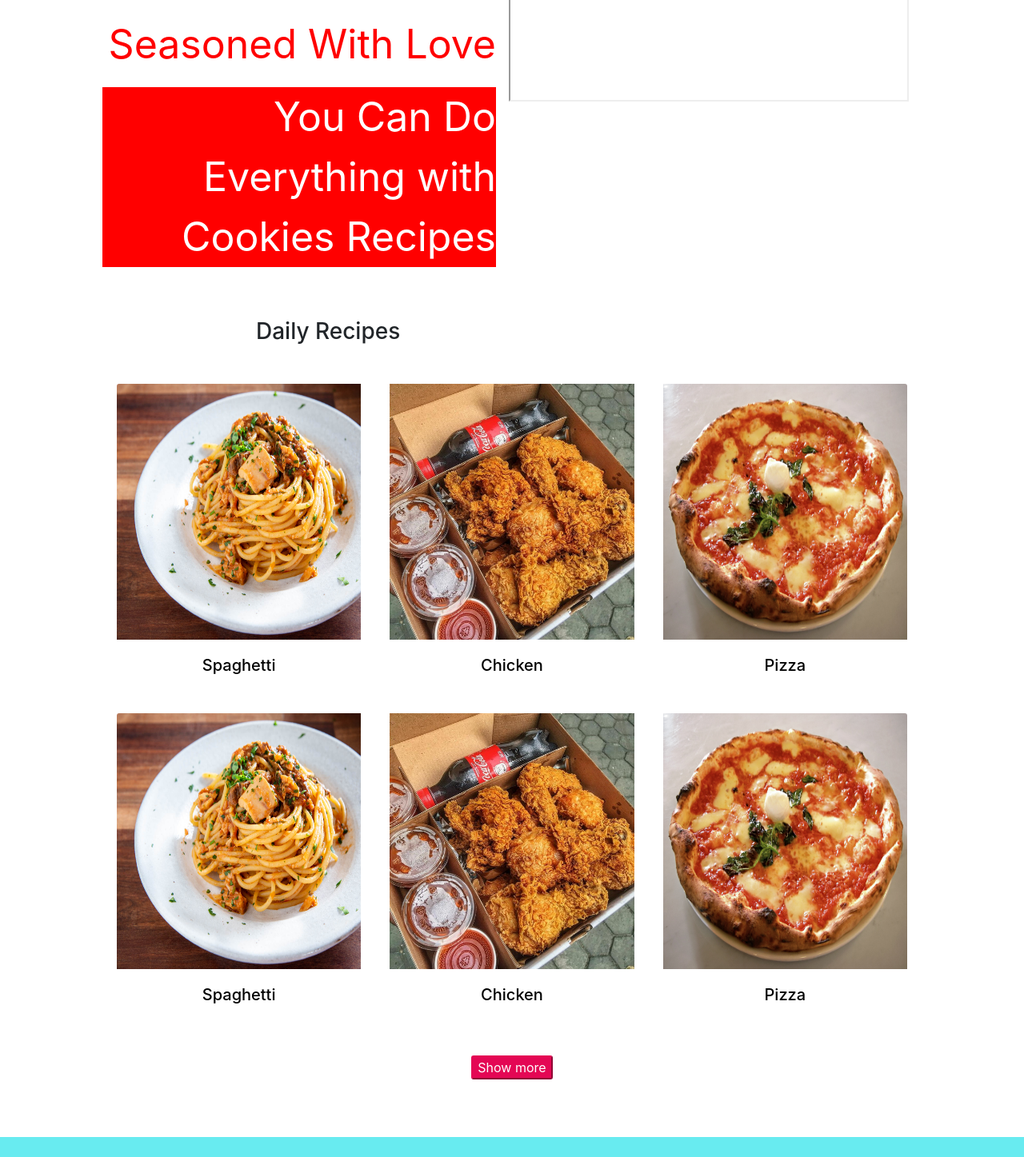
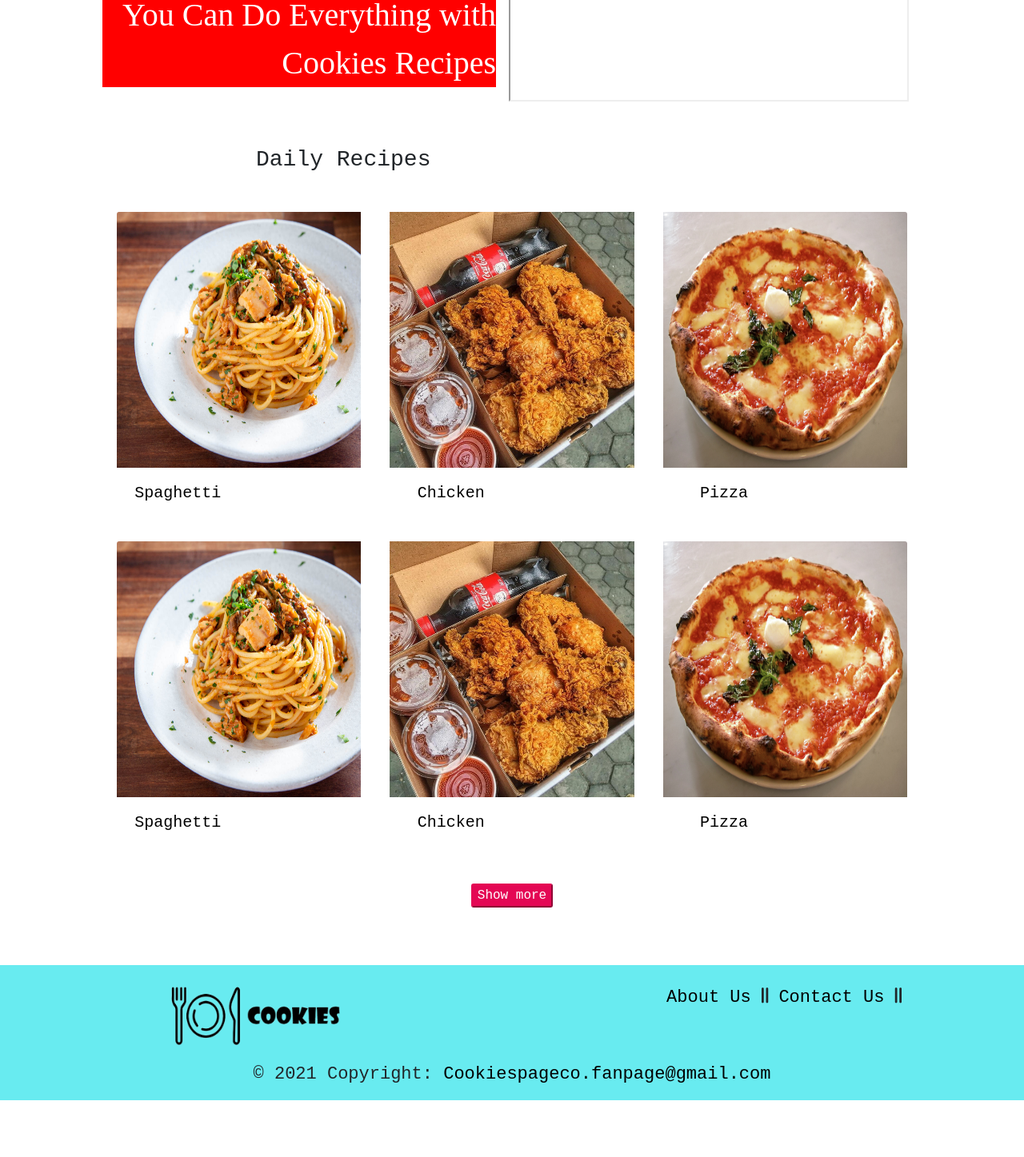
Before and after one commit to hungzz99/Cooking, a React (Create React App) app: page /daily-recipes in a window 1280 px wide. Shown: the part 359-1806 px from the top of the page at 80% size. After the commit the page ends 1735 px from the top, so only its background shows below. Built offline with nearby package versions, Linux system fonts and the light colour scheme.

Commit message:
'aboutus'

```diff
--- a/src/App.js
+++ b/src/App.js
@@ -9,6 +9,7 @@ import ContactUs from './components/ContactUs/ContactUs';
 import Login from './Login/Login';
 import Signup from './Login/Signup';
 import Details from './components/Details/Details';
+import OccasionsRecipes from './components/OccasionsRecipes/OccasionsRecipes';
 function App() {
 
   return (
@@ -18,6 +19,7 @@ function App() {
         <Route  path="/healthy-recipes" component={HealthyRecipes} />
         <Route  path="/easy-recipes" component={EasyRecipes} />
         <Route  path="/daily-recipes" component={DailyRecipes} />
+        <Route  path="/occasions-recipes" component={OccasionsRecipes} />
         <Route  path="/about-us" component={AboutUs} />
         <Route  path="/contact-us" component={ContactUs} />
         <Route  path="/login" component={Login} />
--- a/src/components/AboutUs/AboutUs.css
+++ b/src/components/AboutUs/AboutUs.css
@@ -0,0 +1,11 @@
+.AboutUs{
+    margin-top: 7rem;
+    text-align: center;
+    display: flex;
+    justify-content: center;
+    flex-direction: row;
+}
+/* MDB */
+.card-body {
+    width: 50%!important;
+}
--- a/src/components/ContactUs/ContactUs.js
+++ b/src/components/ContactUs/ContactUs.js
@@ -22,7 +22,7 @@ class ContactUs extends Component {
                                         </div>
 
                                         <h5 className="mt-2">
-                                            <MDBIcon icon="map-marker-alt" /> Detech Building, Ton That Thuyet Street, Nam Tu Liem District, Ha Noi City, Viet Nam.
+                                            <MDBIcon icon="map-marker-alt" /> Detech Tower, 8 Ton That Thuyet Street, Nam Tu Liem District, Ha Noi City, Viet Nam.
                                         </h5>
                                         <h5 className="mt-2">
                                             <MDBIcon icon="envelope " /> Cookiespageco.fanpage@gmail.com
--- a/src/components/Details/Details.css
+++ b/src/components/Details/Details.css
@@ -37,7 +37,7 @@
     background-color: #ffffff!important;
 }
 .media-body {
-    font-family:inherit;
+    font-family:Andale Mono, monospace;
     position: sticky;
     text-align: right;
     color: red!important;
@@ -52,7 +52,7 @@
     margin-bottom: 1rem;
 }
 .media-body {
-    font-family:inherit;
+    font-family:Andale Mono, monospace;
     position: sticky;
     text-align: right;
     color: red!important;
--- a/src/components/Details/Details.js
+++ b/src/components/Details/Details.js
@@ -21,7 +21,7 @@ class Details extends Component {
                                     <div className="header-details">
                                         <div className="input-group-prepend">
                                             <div className="input-group-text">
-                                                <MDBIcon fab icon="facebook-square" />
+                                            <MDBIcon fab icon="facebook-f" />
                                             </div>
                                         </div>
                                         <div className="input-group-text" action="/like">
@@ -67,11 +67,7 @@ class Details extends Component {
                                                     <MDBIcon far icon="comment" />
                                                 </div>
                                                 <var> Comments</var>
-
                                             </div>
-                                            {/* <div>
-                                                <Comments />
-                                            </div> */}
                                             <div className="col-auto">
                                                 <label className="sr-only" for="inlineFormInputGroup">Comments</label>
                                                 <div className="input-group mb-2">
--- a/src/components/Footer/Footer.css
+++ b/src/components/Footer/Footer.css
@@ -1,3 +1,8 @@
+/* MDB */
+.page-footer {
+    bottom: 0;
+    width: 100%;
+}
 .page-footer a{
     color: black!important;
     font-size:22px!important;
--- a/src/components/Footer/Footer.js
+++ b/src/components/Footer/Footer.js
@@ -6,7 +6,7 @@ class Footer extends Component {
     render() {
         const bgColor1 = { backgroundColor: '#68EBF0' }
         return (
-            <div>
+            <div className="Footer">
                 <MDBFooter style={bgColor1} color="white" className="font-small pt-4 mt-4">
                     <MDBContainer fluid className="text-right text-md-center">
                         <MDBRow>
--- a/src/components/Header/Header.js
+++ b/src/components/Header/Header.js
@@ -45,6 +45,8 @@ class Header extends Component {
                                             <MDBDropdownItem href="/easy-recipes">Easy Recipes</MDBDropdownItem>
                                             <hr/>
                                             <MDBDropdownItem href="/daily-recipes">Daily Recipes</MDBDropdownItem>
+                                            <hr/>
+                                            <MDBDropdownItem href="/occasions-recipes">Occasions Recipes</MDBDropdownItem>
                                         </MDBDropdownMenu>
                                     </MDBDropdown>
                                     <MDBNavItem >
--- /dev/null
+++ b/src/components/OccasionsRecipes/OccasionsRecipes.css
@@ -0,0 +1,62 @@
+.back-ground3 {
+    background-color: white;
+}
+.easy-recipes {
+    margin-top: 7rem;
+    align-items: center;
+    margin-right: 10%;
+    margin-left: 10%;
+}
+
+.media-body {
+    font-family: 'Times New Roman', Times, serif;
+    position: sticky;
+    text-align: right;
+    color: red!important;
+    margin-right: 1rem;
+    font-size: 40px!important;
+}
+
+.highlight {
+    color: white !important;
+    background-color: red !important;
+    font-size: 40px!important;
+}
+.media-title {
+    margin-top: 3rem;
+}
+.media-title-h3 {
+    margin-top: 1rem!important;
+}
+.card-img-top{
+    height: 20rem!important;
+    transition: transform 300ms;
+}
+.card-img-top:hover{
+    transform: translateY(-6px);
+}
+.card {
+    margin-left: 2px!important;
+    margin-right: 2px!important;
+    border: none!important;
+    align-items: center;
+}
+.card-title {
+    color: black;
+    font-family: inherit;
+}
+.button-show {
+    /* border: solid 1px; */
+    border-radius: 3px;
+    background-color: #e40754;
+    border-color: #e40754;
+    font-size: 1rem;
+    color: white;
+    font-family: inherit;
+}
+.video {
+    width: 500px;
+    height: 350px;
+    position: relative;
+    margin-right: 1rem;
+}
--- /dev/null
+++ b/src/components/OccasionsRecipes/OccasionsRecipes.js
@@ -0,0 +1,118 @@
+import React, { Component } from 'react'
+import './OccasionsRecipes.css';
+import Header from '../Header/Header';
+import Footer from '../Footer/Footer';
+import chicken from '../../Pictures/chicken.jpg';
+import pizza from '../../Pictures/pizza.jpg';
+import spaghetti from '../../Pictures/spagheti.jpg';
+import EasyVideo from '../../Video/EasyVideo.mp4';
+import { MDBCard, MDBCardTitle, MDBCardGroup, MDBCardImage, Link, MDBCardBody } from "mdbreact";
+
+class OccasionsRecipes extends Component {
+    render() {
+        return (
+            <div className="back-ground3">
+            <Header />
+            <br />
+            <div className="easy-recipes">
+                <MDBCardGroup>
+                    <MDBCard>
+                        <div className="media">
+                            <div className="media-body">
+                                <p bg="red">What We're Loving Now</p>
+                                <p>Cookies Is Seasoned With Love</p>
+                                <span>
+                                    <p className="highlight">You Can Do Everything with Cookies Recipes</p>
+                                </span>
+                            </div>
+                            <div>
+                                <iframe className="video" src={EasyVideo}></iframe>
+                            </div>
+                        </div>
+                    </MDBCard>
+                </MDBCardGroup>
+                <div className="media-title" flex-direction="row">
+                    <h3 className="media-title-h3"> Occasions Recipes</h3>
+                    <br />
+                    <div>
+                    <MDBCardGroup>
+                            <MDBCard >
+                                <Link to="/productid-details">
+                                <MDBCardImage src={spaghetti} alt="MDBCard image cap" top hover
+                                    overlay="white-slight"  />
+                                <MDBCardBody>
+                                    <MDBCardTitle tag="h5">Spaghetti</MDBCardTitle>
+                                </MDBCardBody>
+                                </Link>
+                            </MDBCard>
+                            <MDBCard>
+                            <Link to="/productid-details">
+                                <MDBCardImage src={chicken} alt="MDBCard image cap" top hover
+                                    overlay="white-slight" />
+                                <MDBCardBody>
+                                    <MDBCardTitle tag="h5">Chicken</MDBCardTitle>
+                                </MDBCardBody>
+                                </Link>
+                            </MDBCard>
+
+                            <MDBCard>
+                            <Link to="/productid-details">
+
+                                <MDBCardImage src={pizza} alt="MDBCard image cap" top hover
+                                    overlay="white-slight" />
+                                <MDBCardBody>
+                                    <MDBCardTitle tag="h5">Pizza</MDBCardTitle>
+
+                                </MDBCardBody>
+                                </Link>
+                            </MDBCard>
+                        </MDBCardGroup>
+                        <MDBCardGroup>
+                            <MDBCard>
+                            <Link to="/productid-details">
+
+                                <MDBCardImage src={spaghetti} alt="MDBCard image cap" top hover
+                                    overlay="white-slight" />
+                                <MDBCardBody>
+                                    <MDBCardTitle tag="h5">Spaghetti</MDBCardTitle>
+
+                                </MDBCardBody>
+                                </Link>
+                            </MDBCard>
+                            <MDBCard>
+                            <Link to="/productid-details">
+
+                                <MDBCardImage src={chicken} alt="MDBCard image cap" top hover
+                                    overlay="white-slight" />
+                                <MDBCardBody>
+                                    <MDBCardTitle tag="h5">Chicken</MDBCardTitle>
+
+                                </MDBCardBody>
+                                </Link>
+                            </MDBCard>
+
+                            <MDBCard>
+                            <Link to="/productid-details">
+
+                                <MDBCardImage src={pizza} alt="MDBCard image cap" top hover
+                                    overlay="white-slight" />
+                                <MDBCardBody>
+                                    <MDBCardTitle tag="h5">Pizza</MDBCardTitle>
+
+                                </MDBCardBody>
+                                </Link>
+                            </MDBCard>
+                        </MDBCardGroup>
+                        <div align="center">
+                            <button className="button-show"> Show more</button>
+                        </div>
+                    </div>
+                </div>
+            </div>
+            <br />
+            <Footer />
+        </div>
+        );
+    }
+}
+export default OccasionsRecipes;
--- a/src/index.css
+++ b/src/index.css
@@ -1,6 +1,6 @@
 body {
   margin: 0;
-  font-family:-apple-system, BlinkMacSystemFont, 'Segoe UI', Roboto, Oxygen, Ubuntu, Cantarell, 'Open Sans', 'Helvetica Neue', sans-serif;
+  font-family:Andale Mono, monospace;
   -webkit-font-smoothing: antialiased;
   -moz-osx-font-smoothing: grayscale;
 }
```
Also changed, not shown: src/components/AboutUs/AboutUs.js (+36 -2 lines).
